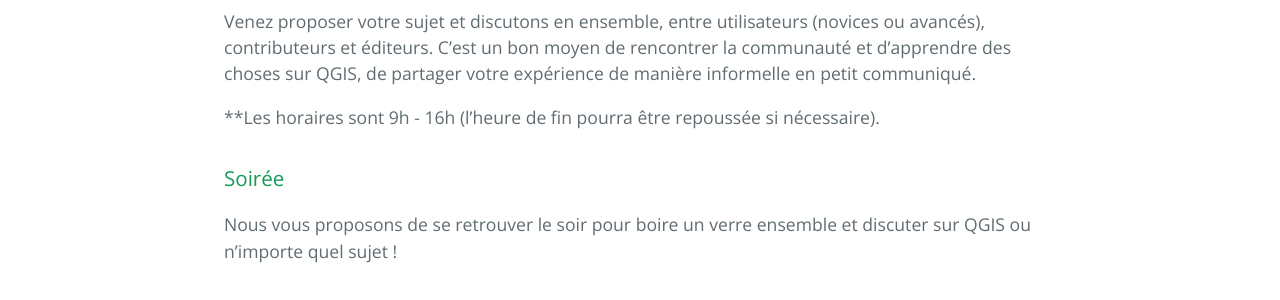
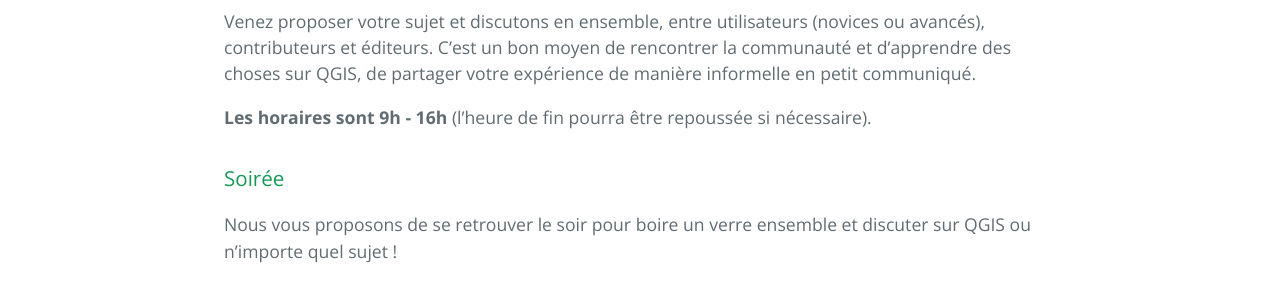
Before and after one commit to OSGeo-fr/QGIS-conf-fr-website, a Jekyll site: the page built from z20_programme.md, in a window 1280 px wide. Shown: the part 773-1073 px from the top of the page. Built offline with Jekyll 4.4.1, drawn with Linux system fonts in a browser that asks for light colours.

```diff
--- a/z20_programme.md
+++ b/z20_programme.md
@@ -16,7 +16,7 @@ Pour les informations sur la localisation de l'événement, ça se [passe par ic
 
 Venez proposer votre sujet et discutons en ensemble, entre utilisateurs (novices ou avancés), contributeurs et éditeurs. C'est un bon moyen de rencontrer la communauté et d'apprendre des choses sur QGIS, de partager votre expérience de manière informelle en petit communiqué.
 
-**Les horaires sont 9h - 16h (l'heure de fin pourra être repoussée si nécessaire).
+**Les horaires sont 9h - 16h** (l'heure de fin pourra être repoussée si nécessaire).
 
 ### Soirée
 
```
